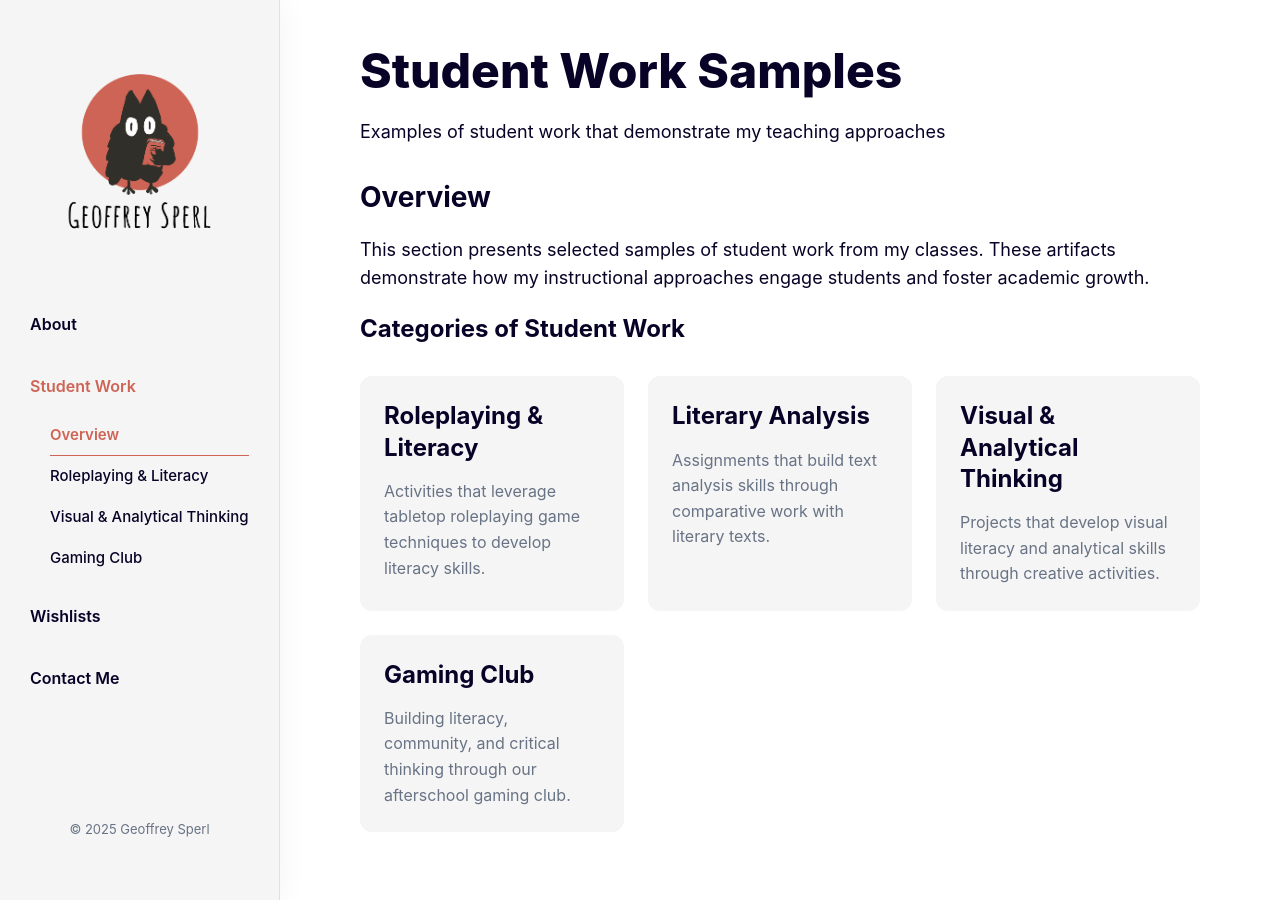
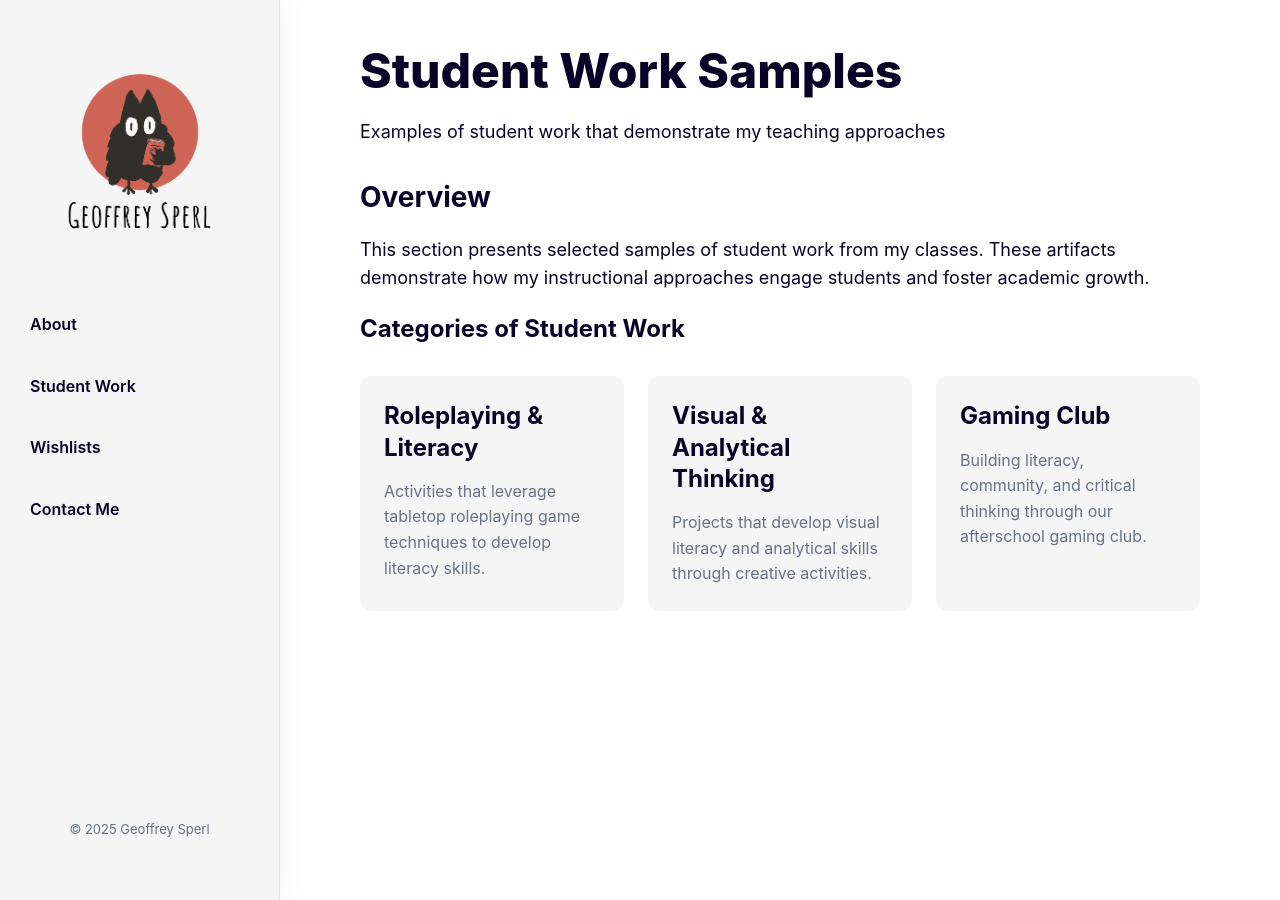
Before and after one commit to geoffreysperl/teaching, a Jekyll site: the page built from _pages/student-work.md, in a window 1280 px wide. Built offline with Jekyll 4.4.1, drawn with Linux system fonts in a browser that asks for light colours.

Commit message:
Menu stuff

```diff
--- a/_data/settings.yml
+++ b/_data/settings.yml
@@ -9,17 +9,15 @@
 menu__settings:
   menu__items:
     - title: 'About'
+      url: '/about/'
       submenu:
-      - url: '/about/'
-        title: 'Overview'
       - url: '/about/philosophy/'
         title: 'Teaching Philosophy'
       - url: '/about/research/'
         title: 'Research & Innovation'
     - title: 'Student Work'
+      url: '/student-work/'
       submenu:
-      - url: '/student-work/'
-        title: 'Overview'
       - url: '/student-work/roleplaying-literacy/'
         title: 'Roleplaying & Literacy'
       - url: '/student-work/visual-thinking/'
--- a/_includes/header.html
+++ b/_includes/header.html
@@ -16,7 +16,11 @@
               <span class="nav__link dropdown-toggle">{{ item.title }} <i class="ion ion-ios-arrow-right arrow-right"></i></span>
               <div class="dropdown-menu">
                 {% for submenu-item in item.submenu %}
-                  <a href="{{ submenu-item.url }}" class="nav__link submenu-link{% if page.url == submenu-item.url %} active-link{% endif %}">{{submenu-item.title}}</a>
+                {% if submenu-item.url contains 'http' %}
+                <a href="{{ submenu-item.url }}" class="nav__link submenu-link{% if page.url == submenu-item.url %} active-link{% endif %}" target="_blank" rel="noopener">{{submenu-item.title}}</a>
+              {% else %}
+                <a href="{{ submenu-item.url }}" class="nav__link submenu-link{% if page.url == submenu-item.url %} active-link{% endif %}">{{submenu-item.title}}</a>
+              {% endif %}
                 {% endfor %}
               </div>
             </li>
--- a/_pages/student-work.md
+++ b/_pages/student-work.md
@@ -18,11 +18,6 @@
   </div>
 
   <div class="category-card">
-    <h3><a href="/student-work/literary-analysis/">Literary Analysis</a></h3>
-    <p>Assignments that build text analysis skills through comparative work with literary texts.</p>
-  </div>
-
-  <div class="category-card">
     <h3><a href="/student-work/visual-thinking/">Visual & Analytical Thinking</a></h3>
     <p>Projects that develop visual literacy and analytical skills through creative activities.</p>
   </div>
```
